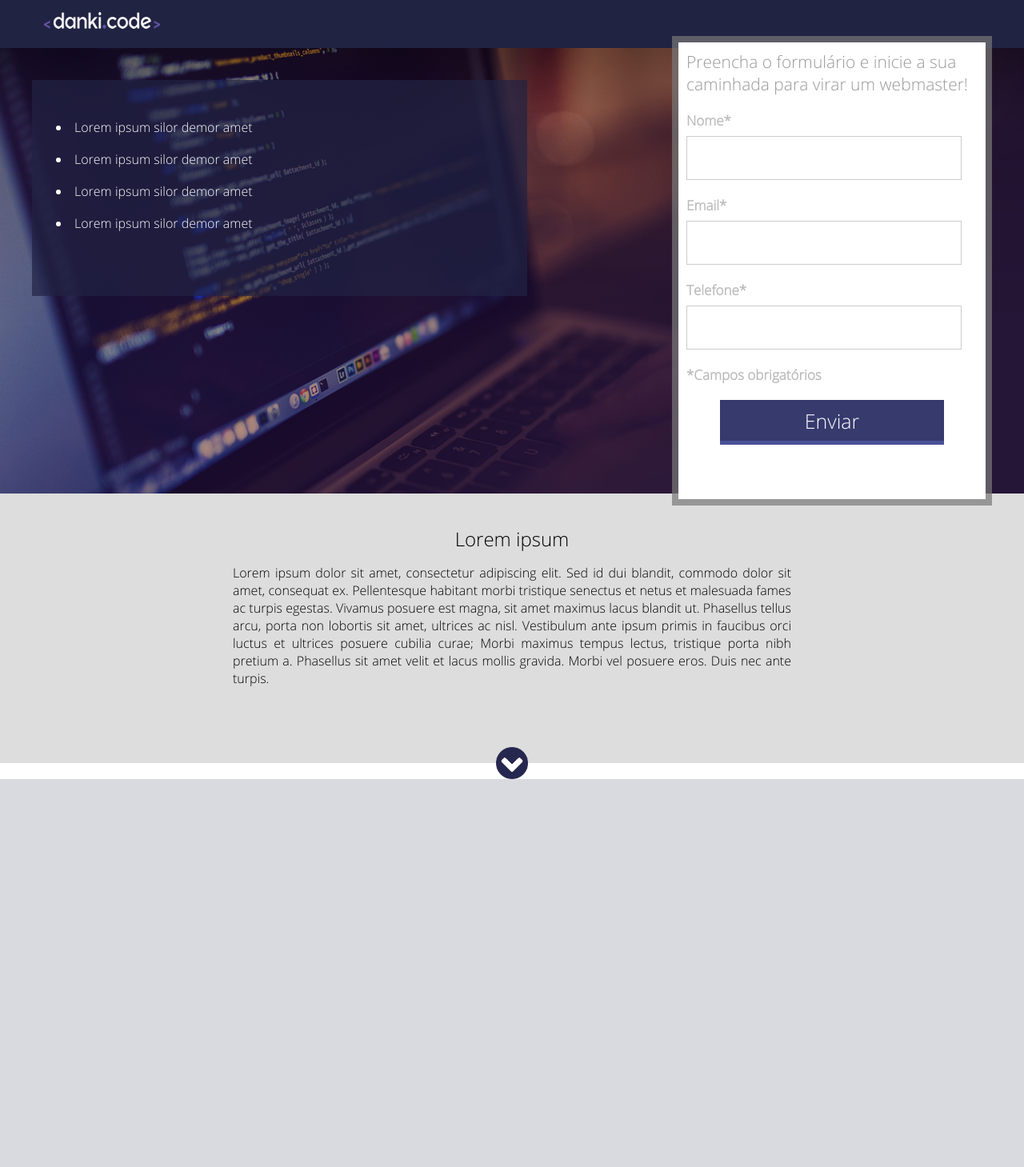
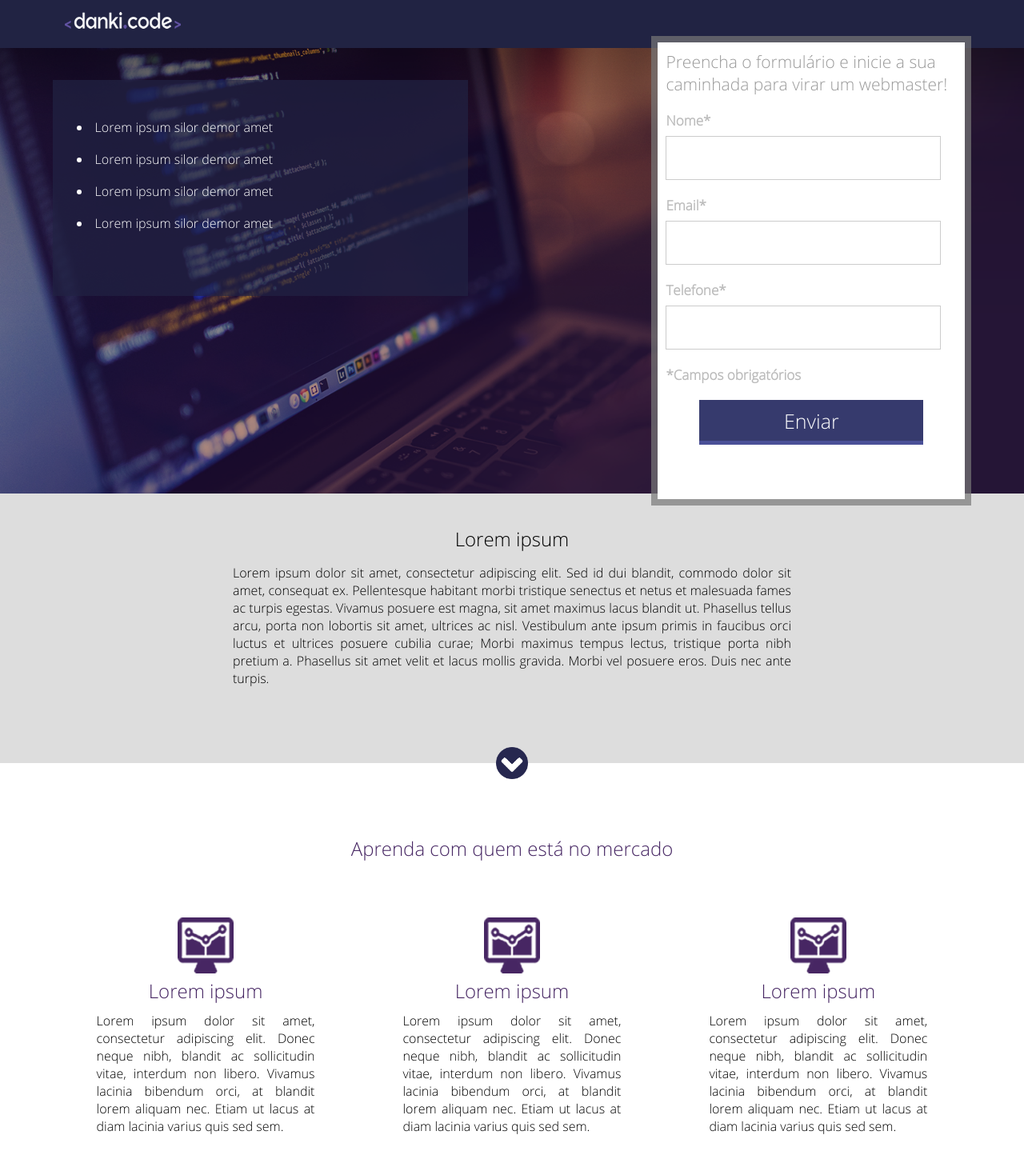
Before and after one commit to mateus040/Curso_DankiCode, a PHP site: page / in a window 1280 px wide. Shown: the whole page at 80% size. Before the commit the page ends 974 px from the top, so only its background shows below. Run offline with PHP 8.4, Linux system fonts and the light colour scheme.

Commit message:
criando nova seção e adicionando ícones

```diff
--- a/Curso WebMaster Front-End/HTML_CSS/Design_Responsivo/Projeto_01/css/style.css
+++ b/Curso WebMaster Front-End/HTML_CSS/Design_Responsivo/Projeto_01/css/style.css
@@ -17,9 +17,11 @@ html,body{
 .center{
     width: 1200px;
     margin: 0 auto;
+    padding: 0 2%;
 }
 
 .header{
+    min-width: 1200px;
     width: 100%;
     height: 60px;
     background-color: #212343;
@@ -30,6 +32,7 @@ html,body{
 }
 
 .container-banner{
+    min-width: 1200px;
     width: 100%;
     height: 557px;
     background-image: url('../img/header_bg.png');
@@ -110,7 +113,7 @@ html,body{
     padding: 30px;
     margin-top: 40px;
     float: left;
-    width: 619px;
+    width: 519px;
     height: 270px;
     background-color: rgba(33,35,67,0.7);
 }
@@ -125,6 +128,7 @@ html,body{
 }
 
 .container-2{
+    min-width: 1200px;
     padding: 40px 0;
     background-color: #DDD;
     text-align: center;
@@ -152,3 +156,35 @@ html,body{
     background-image: url('../img/arrow.png');
     background-size: 100% 100%;
 }
+
+.section-1{
+    min-width: 1200px;
+    padding: 90px 0;
+}
+
+.section-1 h2{
+    text-align: center;
+    color: #462663;
+    font-weight: normal;
+}
+
+.container-section{
+    margin-top: 40px;
+    text-align: center;
+}
+
+.container-single{
+    float: left;
+    width: 33.33%;
+    padding: 30px;
+}
+
+.container-single p{
+    display: inline-block;
+    text-align: justify;
+    padding: 10px 25px;
+}
+
+.container-single img{
+    width: 70px;
+}
--- a/Curso WebMaster Front-End/HTML_CSS/Design_Responsivo/Projeto_01/index.html
+++ b/Curso WebMaster Front-End/HTML_CSS/Design_Responsivo/Projeto_01/index.html
@@ -1,5 +1,6 @@
 <!DOCTYPE html>
 <html lang="en">
+
 <head>
     <meta charset="UTF-8">
     <meta http-equiv="X-UA-Compatible" content="IE=edge">
@@ -7,6 +8,7 @@
     <title>Projeto 01</title>
     <link rel="stylesheet" href="css/style.css">
 </head>
+
 <body>
 
     <div class="header">
@@ -62,14 +64,65 @@
         <div class="center">
             <h2>Lorem ipsum</h2>
             <p>
-                Lorem ipsum dolor sit amet, consectetur adipiscing elit. Sed id dui blandit, commodo dolor sit amet, consequat ex. Pellentesque habitant morbi tristique senectus et netus et malesuada fames ac turpis egestas. Vivamus posuere est magna, sit amet maximus lacus blandit ut. Phasellus tellus arcu, porta non lobortis sit amet, ultrices ac nisl. Vestibulum ante ipsum primis in faucibus orci luctus et ultrices posuere cubilia curae; Morbi maximus tempus lectus, tristique porta nibh pretium a. Phasellus sit amet velit et lacus mollis gravida. Morbi vel posuere eros. Duis nec ante turpis.
+                Lorem ipsum dolor sit amet, consectetur adipiscing elit. Sed id dui blandit, commodo dolor sit amet,
+                consequat ex. Pellentesque habitant morbi tristique senectus et netus et malesuada fames ac turpis
+                egestas. Vivamus posuere est magna, sit amet maximus lacus blandit ut. Phasellus tellus arcu, porta non
+                lobortis sit amet, ultrices ac nisl. Vestibulum ante ipsum primis in faucibus orci luctus et ultrices
+                posuere cubilia curae; Morbi maximus tempus lectus, tristique porta nibh pretium a. Phasellus sit amet
+                velit et lacus mollis gravida. Morbi vel posuere eros. Duis nec ante turpis.
             </p>
         </div>
 
-        <div class="arrow">
+        <div class="arrow"></div>
 
+    </div>
+
+    <div class="section-1">
+        <div class="center">
+            <h2>Aprenda com quem está no mercado</h2>
+
+            <div class="container-section">
+                <div class="container-single">
+                    <div><img src="img/icon.png"></div>
+                    <div class="text-container-single">
+                        <h2>Lorem ipsum</h2>
+                        <p>
+                            Lorem ipsum dolor sit amet, consectetur adipiscing elit. Donec neque nibh, blandit ac
+                            sollicitudin vitae, interdum non libero. Vivamus lacinia bibendum orci, at blandit lorem
+                            aliquam nec. Etiam ut lacus at diam lacinia varius quis sed sem.
+                        </p>
+                    </div>
+                </div>
+
+                <div class="container-single">
+                    <div><img src="img/icon.png"></div>
+                    <div class="text-container-single">
+                        <h2>Lorem ipsum</h2>
+                        <p>
+                            Lorem ipsum dolor sit amet, consectetur adipiscing elit. Donec neque nibh, blandit ac
+                            sollicitudin vitae, interdum non libero. Vivamus lacinia bibendum orci, at blandit lorem
+                            aliquam nec. Etiam ut lacus at diam lacinia varius quis sed sem.
+                        </p>
+                    </div>
+                </div>
+
+                <div class="container-single">
+                    <div><img src="img/icon.png"></div>
+                    <div class="text-container-single">
+                        <h2>Lorem ipsum</h2>
+                        <p>
+                            Lorem ipsum dolor sit amet, consectetur adipiscing elit. Donec neque nibh, blandit ac
+                            sollicitudin vitae, interdum non libero. Vivamus lacinia bibendum orci, at blandit lorem
+                            aliquam nec. Etiam ut lacus at diam lacinia varius quis sed sem.
+                        </p>
+                    </div>
+                </div>
+
+            </div>
         </div>
+
     </div>
 
 </body>
+
 </html>
```
